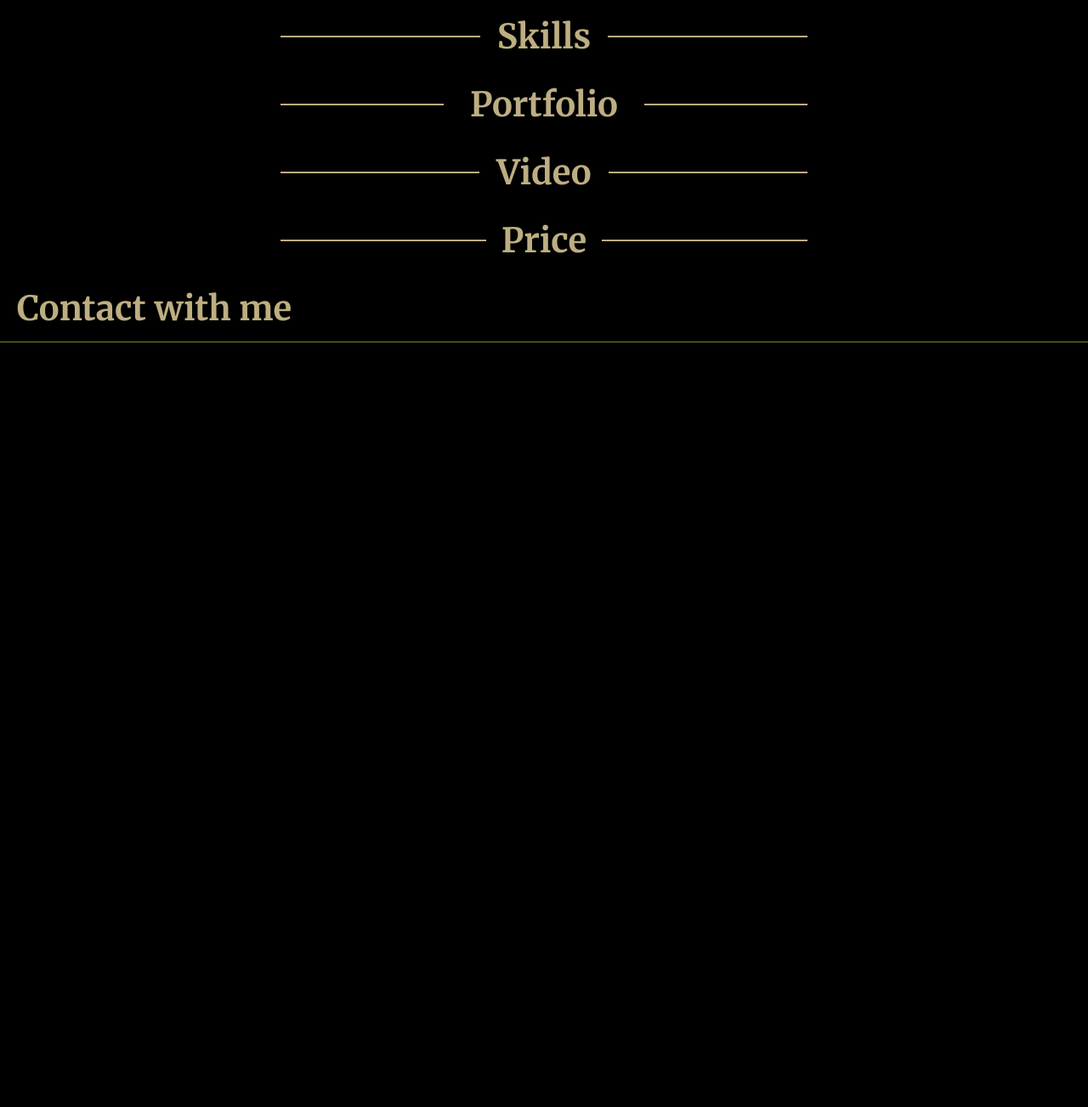
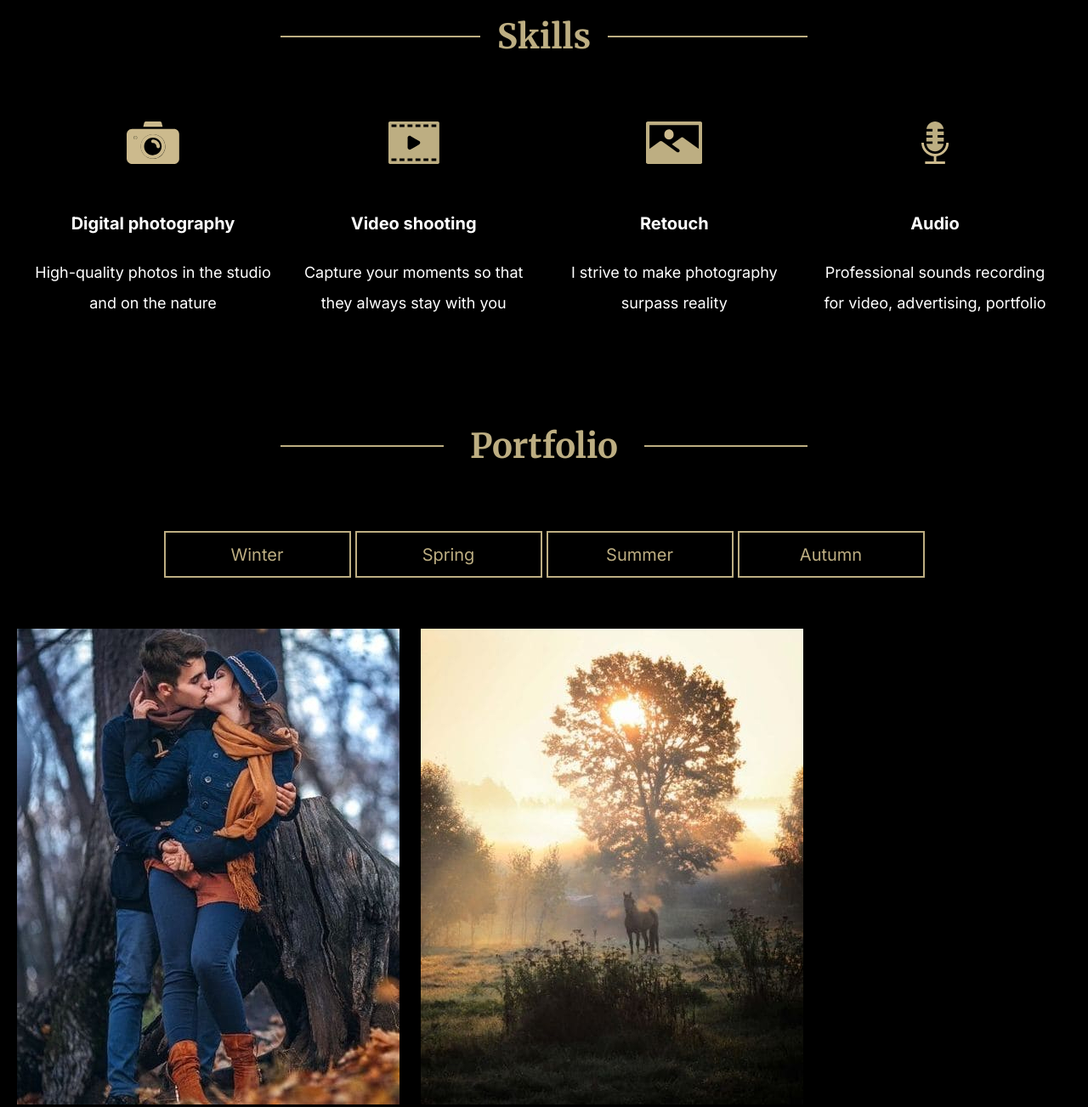
Before and after one commit to gbpljc/Test, a plain HTML site: page index.html in a window 1280 px wide. Shown: the part 1007-2310 px from the top of the page at 85% size. Before the commit the page ends 1410 px from the top, so only its background shows below. Drawn offline with Linux system fonts and the light colour scheme.

Commit message:
feat: add skills, portfolio

```diff
--- a/index.html
+++ b/index.html
@@ -76,7 +76,40 @@
             <h2 class="section-title">
               Skills
             </h2>
-
+        </div>
+        <div class="skills-content inter flex">
+          <div class="skills-item skills-photo inter">
+            <h4>Digital photography</h4>
+            <div class="skills-subtitle">
+              <p>
+                High-quality photos in&nbsp;the studio and on&nbsp;the nature
+              </p>
+            </div>
+          </div>
+          <div class="skills-item skills-video inter">
+            <h4>Video shooting</h4>
+            <div class="skills-subtitle">
+              <p>
+                Capture your moments so&nbsp;that they always stay with you
+              </p>
+            </div>
+          </div>
+          <div class="skills-item skills-retouch inter">
+            <h4>Retouch</h4>
+            <div class="skills-subtitle">
+              <p>
+                I&nbsp;strive to&nbsp;make photography surpass reality
+              </p>
+            </div>
+          </div>
+          <div class="skills-item skills-audio inter">
+            <h4>Audio</h4>
+            <div class="skills-subtitle">
+              <p>
+                Professional sounds recording for video, advertising, portfolio
+              </p>
+            </div>
+          </div>
         </div>
       </section>
       <section class="section section-portfolio" id="portfolio">
@@ -84,6 +117,34 @@
           <h2 class="section-title">
             Portfolio
           </h2>
+        </div>
+        <div class="portfolio-menu-wrapper flex">
+        <div class="portfolio_menu flex">
+          <button class="btn portfolio-btn">Winter</button>
+          <button class="btn portfolio-btn">Spring</button>
+          <button class="btn portfolio-btn">Summer</button>
+          <button class="btn portfolio-btn">Autumn</button>
+        </div>
+        </div>
+        <div class="photo flex">
+          <div class="portfolio_item">
+            <img class="portfolio-photo" src="./assets/img/portfolio-img.jpg" alt="photo">
+          </div>
+          <div class="portfolio_item">
+            <img class="portfolio-photo" src="./assets/img/portfolio-img(1).jpg" alt="photo">
+          </div>
+          <div class="portfolio_item">
+            <img class="portfolio-photo" src="./assets/img/portfolio-img(2).jpg" alt="photo">
+          </div>
+          <div class="portfolio_item">
+            <img class="portfolio-photo" src="./assets/img/portfolio-img(3).jpg" alt="photo">
+          </div>
+          <div class="portfolio_item">
+            <img class="portfolio-photo" src="./assets/img/portfolio-img(4).jpg" alt="photo">
+          </div>
+          <div class="portfolio_item">
+            <img class="portfolio-photo" src="./assets/img/portfolio-img(5).jpg" alt="photo">
+          </div>
         </div>
       </section>
       <section class="section section-video" id="video">
--- a/style.css
+++ b/style.css
@@ -80,8 +80,22 @@ h2 {
   font-style: normal;
   line-height: 80px;
   letter-spacing: 0em;
+}
 
+h4 {
+  margin: 0;
+  font-family: Inter;
+  font-size: 20px;
+  font-style: normal;
+  font-weight: 700;
+  line-height: 40px;
+  letter-spacing: 0em;
+  text-align: center;
 
+}
+
+p {
+  margin: 0;
 }
 
 a:hover {
@@ -223,7 +237,8 @@ ul {
   }
 
   .section-title {
-    position: relative
+    position: relative;
+    margin-bottom: 60px;
   }
 
  .section-title::before {
@@ -247,3 +262,102 @@ ul {
   background-color: var(--color);
   margin-left: 118%;
 }
+
+/* Skills */
+
+.skills-content {
+  padding:0 20px;
+  justify-content: space-between;
+  flex-wrap: wrap;
+
+}
+
+.skills-item {
+  width: 280px;
+  text-align: center;
+  font-size: 18px;
+  display:block;
+  background-repeat: no-repeat;
+  background-position: top center;
+  padding-top: 100px;
+  /* margin-right: 80px; */
+
+}
+
+.skills-item:not(:last-child) {
+  /* margin-right: 80px; */
+  margin-bottom: 110px;
+}
+
+.skills-subtitle {
+  font-size: 18px;
+  font-style: normal;
+  font-weight: 400;
+  line-height: 36px;
+  letter-spacing: 0em;
+  text-align: center;
+  padding-top: 20px;
+
+}
+
+.skills-photo {
+  background-image: url("./assets/svg/camera1.svg");
+}
+
+.skills-video {
+  background-image: url("./assets/svg/video1.svg");
+}
+
+.skills-retouch {
+  background-image: url("./assets/svg/image1.svg");
+}
+
+.skills-audio {
+  background-image: url("./assets/svg/mic1.svg");
+}
+
+/* Portfolio */
+
+.portfolio-btn {
+  border: 2px solid var(--color);
+  color: var(--color);
+  background-color: rgba(0,0,0,0) ;
+}
+
+.portfolio-btn:not(:last-child) {
+  margin-right: 5px;
+}
+
+.portfolio_menu {
+  margin-bottom: 60px;
+
+}
+
+.portfolio-container {
+  width: 100%;
+}
+
+.portfolio-menu-wrapper {
+  justify-content: center;
+}
+
+.photo {
+  flex-wrap: wrap;
+}
+
+.photo:nth-child(3n) {
+  margin-right: 0;
+}
+
+.portfolio-photo {
+  display: block;
+}
+
+.portfolio_item:not(:last-child) {
+margin-right: 25px;
+margin-bottom: 25px;
+}
+
+.portfolio_item:nth-child(3n) {
+  margin-right: 0;
+}
```
